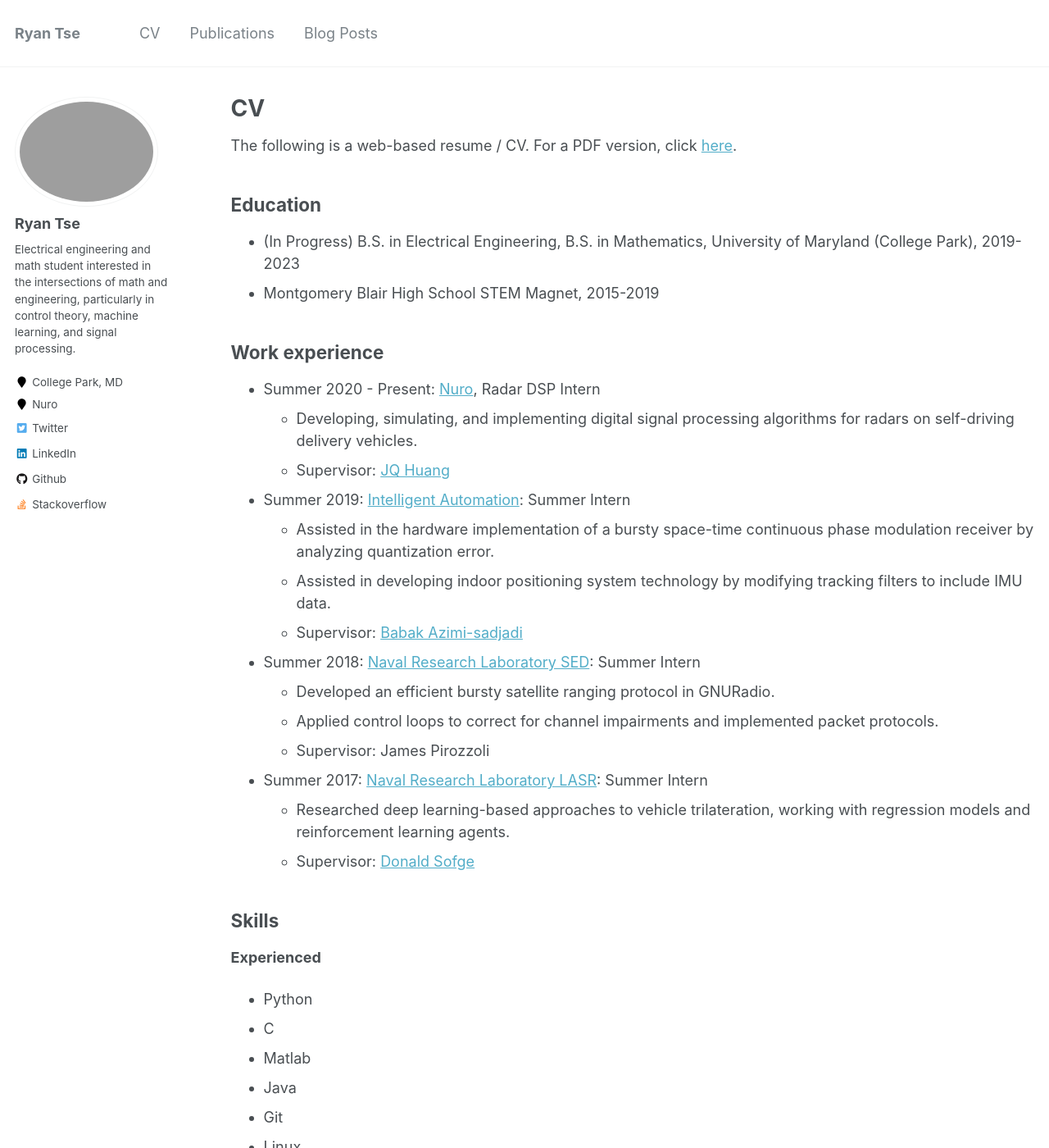
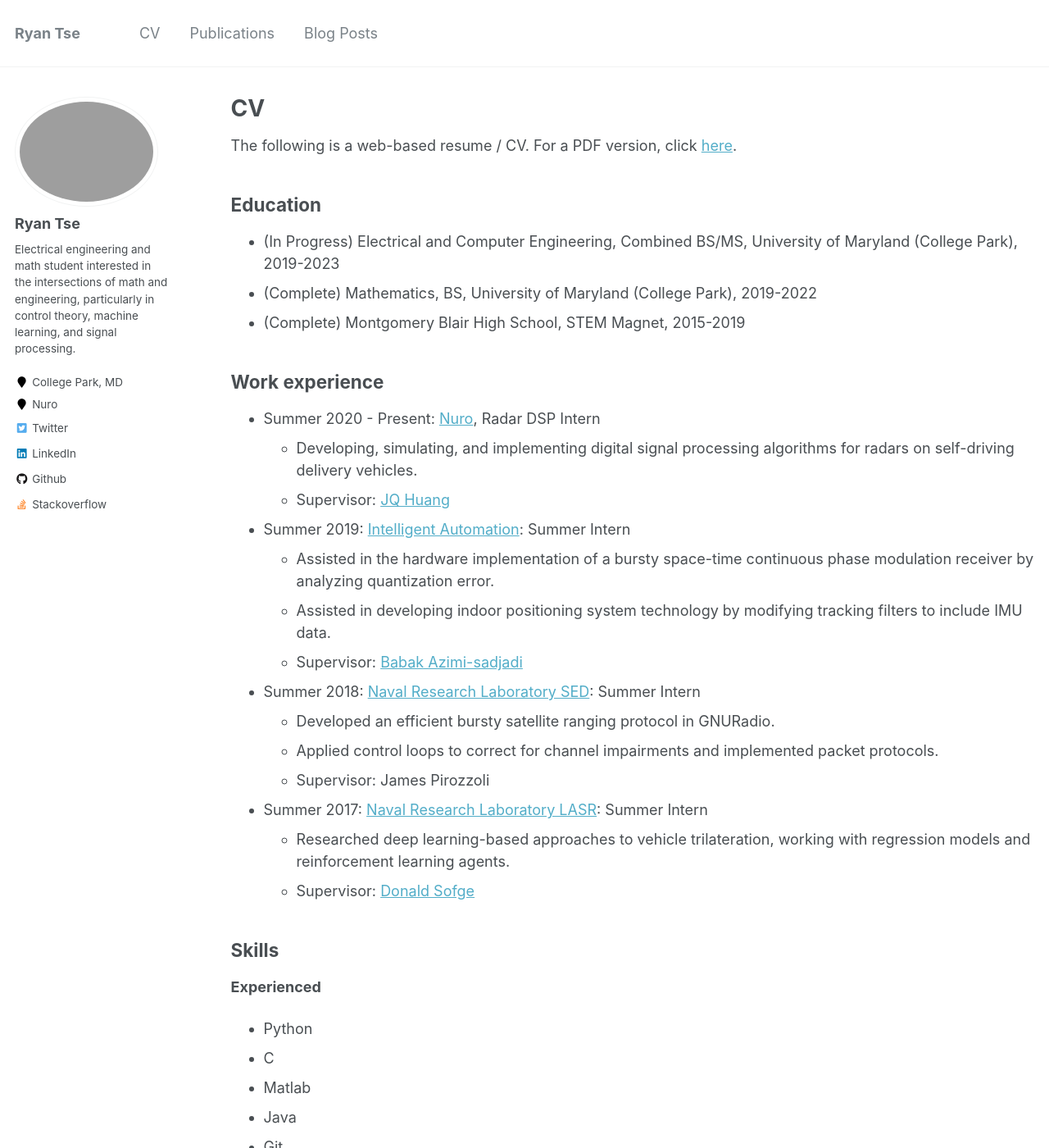
Before and after one commit to rytse/rytse.github.io, a Jekyll site: the page built from _pages/cv.md, in a window 1280 px wide and 1400 px high. Shown: the whole window at 82% size. Built offline with Jekyll 4.4.1, drawn with Linux system fonts in a browser that asks for light colours; some of the changed text lies outside the part shown.

Commit message:
Update web CV

```diff
--- a/_pages/cv.md
+++ b/_pages/cv.md
@@ -12,8 +12,9 @@ redirect_from:
 The following is a web-based resume / CV. For a PDF version, click [here](https://rytse.github.io/files/RyanTseResume.pdf).
 
 ## Education
-* (In Progress) B.S. in Electrical Engineering, B.S. in Mathematics, University of Maryland (College Park), 2019-2023
-* Montgomery Blair High School STEM Magnet, 2015-2019
+* (In Progress) Electrical and Computer Engineering, Combined BS/MS, University of Maryland (College Park), 2019-2023
+* (Complete) Mathematics, BS, University of Maryland (College Park), 2019-2022
+* (Complete) Montgomery Blair High School, STEM Magnet, 2015-2019
 
 ## Work experience
 * Summer 2020 - Present: [Nuro](nuro.ai), Radar DSP Intern
```
Also changed, not shown: other parts of _pages/cv.md (+6 -1 lines).
